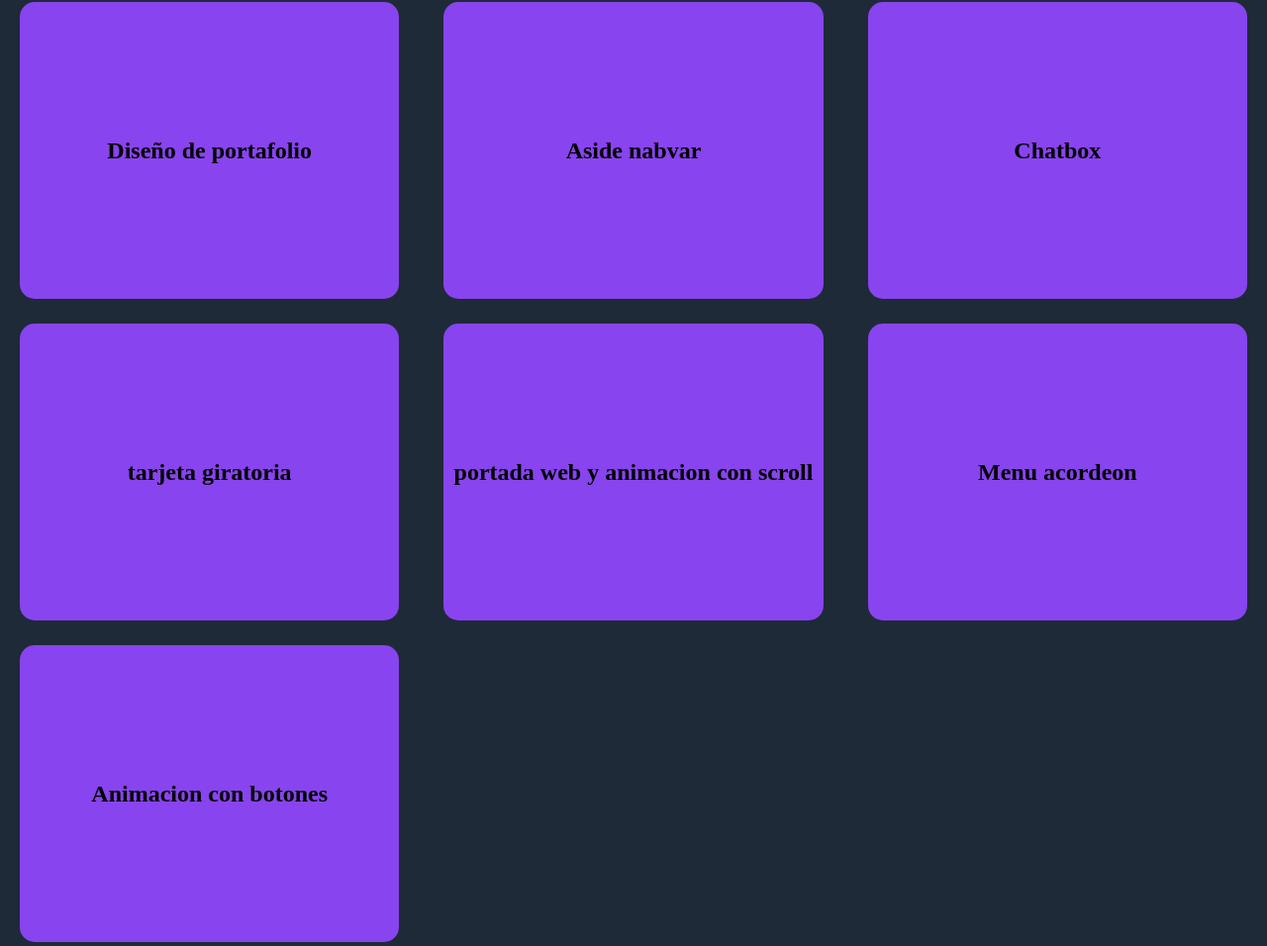
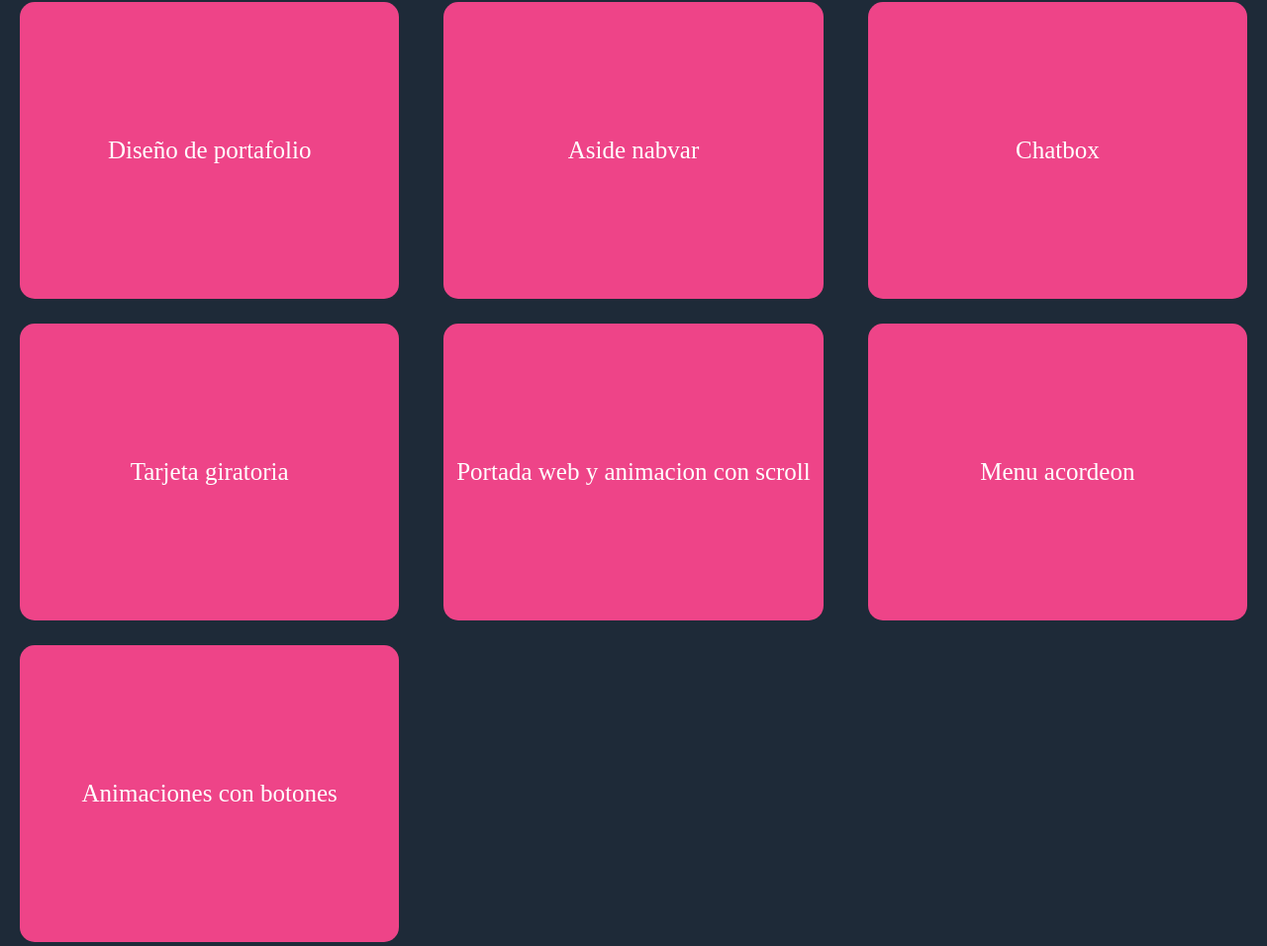
Before and after one commit to joelitorepos/portafolio, a plain HTML site: page index.html in a window 1280 px wide. Shown: the part 908-1864 px from the top of the page at 99% size. Drawn offline with nearby package versions, Linux system fonts and the light colour scheme.

Commit message:
cambiando diseño de seccion de proyector y agredando nueva seccion

```diff
--- a/index.html
+++ b/index.html
@@ -133,37 +133,34 @@
             </div>
             <div class="portfolio__pojects-wrapper">
                 <div class="portfolio__project-container">
-                    <a href="#" class="portfolio__project"></a>
-                    <h2 class="protfolio__project-title">Diseño de portafolio</h2>
+                    <a href="#" class="portfolio__project">Diseño de portafolio</a>
                 </div>
                 <div class="portfolio__project-container">
-                    <a href="#" class="portfolio__project"></a>
-                    <h2 class="protfolio__project-title">Aside nabvar</h2>
+                    <a href="#" class="portfolio__project">Aside nabvar</a>
                 </div>
                 <div class="portfolio__project-container">
-                    <a href="#" class="portfolio__project"></a>
-                    <h2 class="protfolio__project-title">Chatbox</h2>
+                    <a href="#" class="portfolio__project">Chatbox</a>
                 </div>
                 <div class="portfolio__project-container">
-                    <a href="#" class="portfolio__project"></a>
-                    <h2 class="protfolio__project-title">tarjeta giratoria</h2>
+                    <a href="#" class="portfolio__project">Tarjeta giratoria</a>
                 </div>
                 <div class="portfolio__project-container">
-                    <a href="#" class="portfolio__project"></a>
-                    <h2 class="protfolio__project-title">portada web y animacion con scroll</h2>
+                    <a href="#" class="portfolio__project">Portada web y animacion con scroll</a>
                 </div>
                 <div class="portfolio__project-container">
-                    <a href="#" class="portfolio__project"></a>
-                    <h2 class="protfolio__project-title">Menu acordeon</h2>
+                    <a href="#" class="portfolio__project">Menu acordeon</a>
                 </div>
                 <div class="portfolio__project-container">
-                <a href="#" class="portfolio__project"></a>
-                    <h2 class="protfolio__project-title">Animacion con botones</h2>
+                <a href="#" class="portfolio__project">Animaciones con botones</a>
                 </div>
             </div>
         </section>
         <div class="form-and-exercises__wrapper">
-            <section class="exercises"></section>
+            <section class="exercises">
+                <img src="imagen.png" alt="icon github" class="exercises__image">
+                <a href="#" class="exercises__button">visita mi pagina de github</a>
+                <p class="exercises__paragraph"></p>
+            </section>
             <section class="form"></section>
         </div>
         <footer class="footer">
--- a/styles.css
+++ b/styles.css
@@ -1,6 +1,10 @@
 /* QUITANDO PROPIEDADES POR DEFECTO */
 * {
     box-sizing: border-box;
+}
+
+a{
+    text-decoration: none;
 }
 
 ul {
@@ -207,7 +211,31 @@ h1 {
     align-content: center;
     text-align: center;
     border-radius: 15px;
+    overflow: hidden;
 }
+
+.portfolio__project{
+    display: grid;
+    align-content: center;
+    height: 100%;
+    width: 100%;
+    background-color: #e48;
+    color: #fff;
+    font-weight: 500;
+    font-size: 25px;
+}
+
+/* -------- EXERCISES AND FORM SECTION -------- */
+
+.form-and-exercises__wrapper{
+    min-height: 70dvh;
+    display: flex;
+    flex-direction: column;
+}
+
+/* -------- ONLY EXERCISES SECTION -------- */
+
+
 
 /* -------- MEDIA QUERIES HEADER -------- */
 
```
